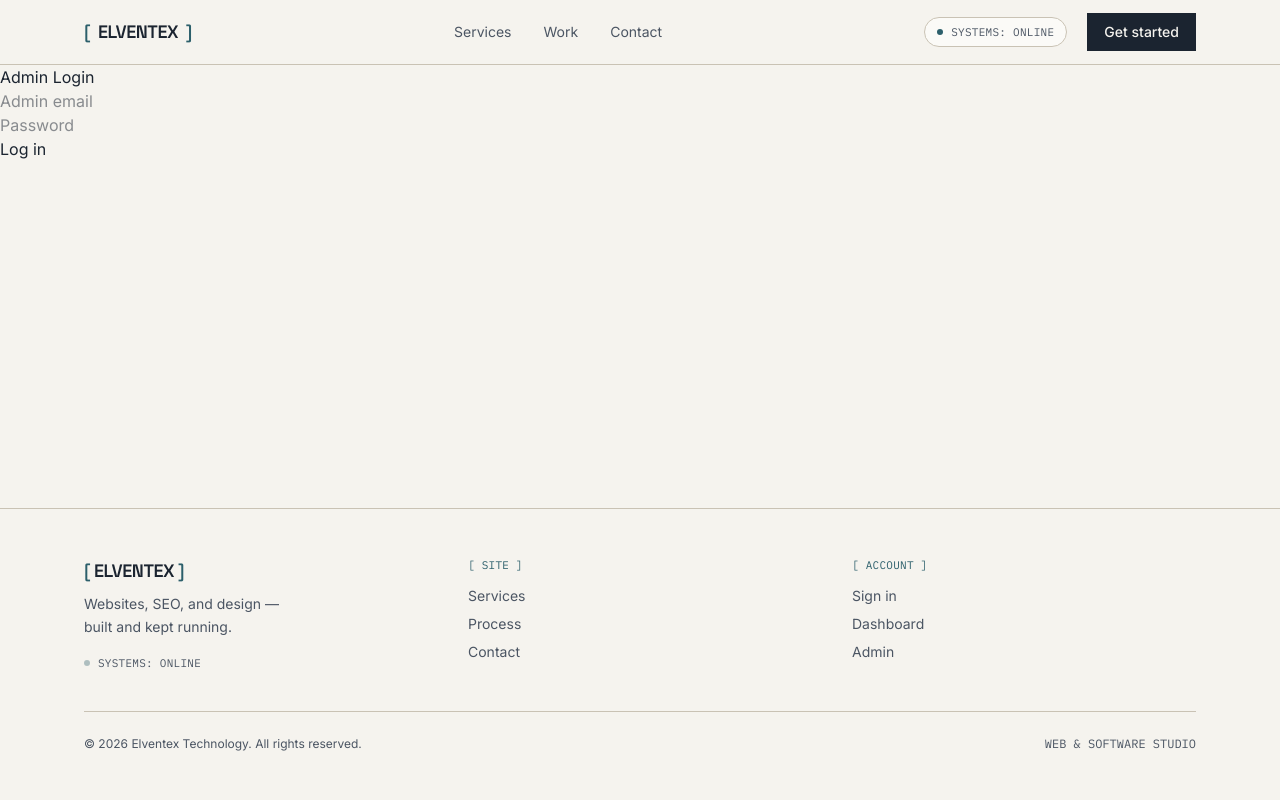
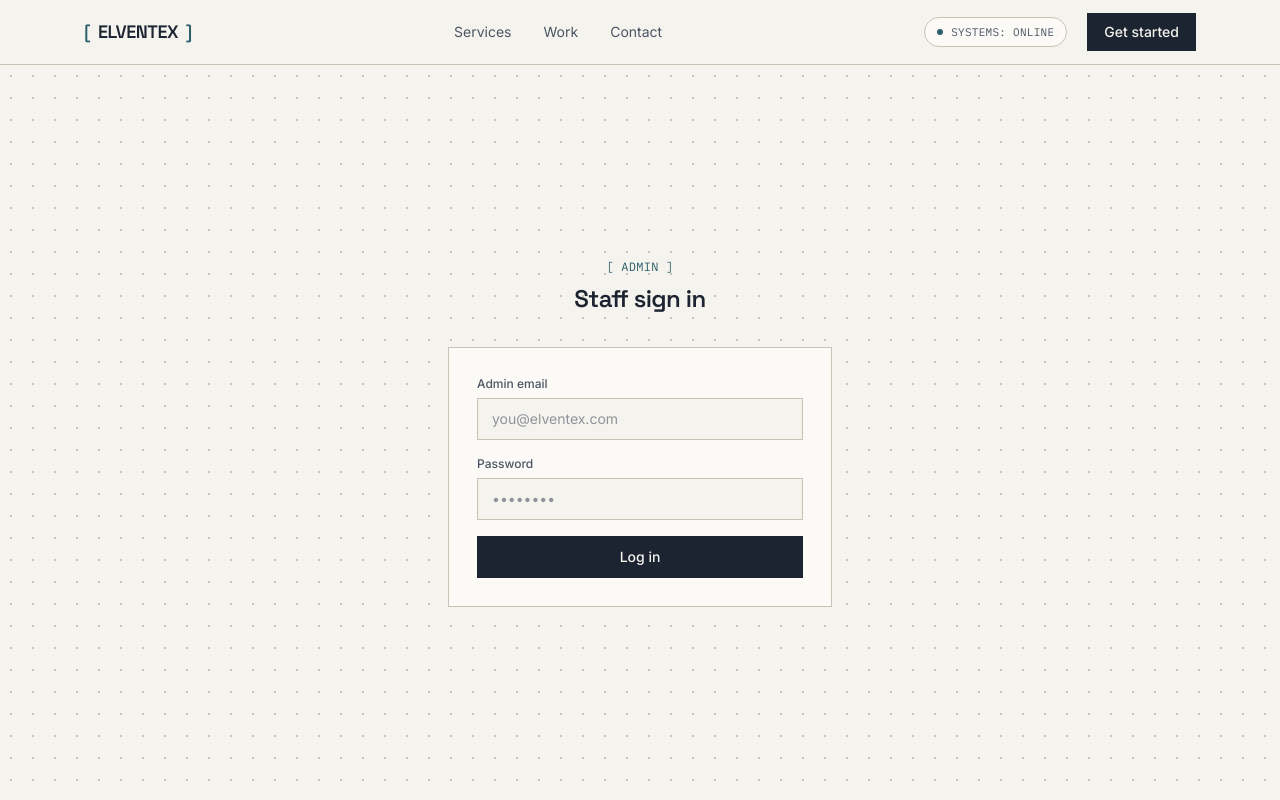
Before and after one commit to Ritesh10506/ElventexTechnology, a Next.js app in the folder frontend/: page /admin in a window 1280 px wide. Shown: the top 800 px of the page. Built offline with nearby package versions, Linux system fonts and the light colour scheme.

Commit message:
Redesign admin page to match blueprint theme

```diff
--- a/frontend/src/app/admin/page.js
+++ b/frontend/src/app/admin/page.js
@@ -11,6 +11,14 @@ const STATUSES = [
   "cancelled",
 ];
 
+const STATUS_STYLES = {
+  pending: "border-signal/50 bg-signal/10 text-ink",
+  in_progress: "border-blueprint/50 bg-blueprint/10 text-blueprint",
+  in_review: "border-blueprint/50 bg-blueprint/10 text-blueprint",
+  completed: "border-ink/30 bg-ink/5 text-ink",
+  cancelled: "border-line bg-paper text-ink-soft",
+};
+
 export default function Admin() {
   const [adminToken, setAdminToken] = useState(null);
   const [checkingStorage, setCheckingStorage] = useState(true);
@@ -18,6 +26,7 @@ export default function Admin() {
   const [email, setEmail] = useState("");
   const [password, setPassword] = useState("");
   const [loginError, setLoginError] = useState("");
+  const [loggingIn, setLoggingIn] = useState(false);
 
   const [requests, setRequests] = useState([]);
   const [loadingRequests, setLoadingRequests] = useState(false);
@@ -53,12 +62,15 @@ export default function Admin() {
   async function handleLogin(e) {
     e.preventDefault();
     setLoginError("");
+    setLoggingIn(true);
     try {
       const data = await adminLogin(email, password);
       localStorage.setItem("admin_token", data.access_token);
       setAdminToken(data.access_token);
     } catch (err) {
       setLoginError(err.message);
+    } finally {
+      setLoggingIn(false);
     }
   }
 
@@ -79,70 +91,155 @@ export default function Admin() {
 
   if (checkingStorage) return null;
 
+  const inputClasses =
+    "w-full border border-line bg-paper px-3.5 py-2.5 text-sm text-ink placeholder:text-ink-soft/60 outline-none transition-colors focus:border-blueprint";
+
   if (!adminToken) {
     return (
-      <main>
-        <h1>Admin Login</h1>
-        <form onSubmit={handleLogin}>
+      <main className="blueprint-grid flex min-h-[calc(100vh-4rem)] items-center justify-center px-5">
+        <div className="w-full max-w-sm">
+          <p className="mb-2 text-center font-[family-name:var(--font-mono)] text-xs tracking-wide text-blueprint">
+            [ ADMIN ]
+          </p>
+          <h1 className="mb-8 text-center font-[family-name:var(--font-display)] text-2xl font-semibold tracking-tight text-ink">
+            Staff sign in
+          </h1>
+
+          <div className="border border-line bg-paper-raised p-7">
+            <form onSubmit={handleLogin} className="space-y-4">
+              <div>
+                <label className="mb-1.5 block text-xs font-medium text-ink-soft">
+                  Admin email
+                </label>
                 <input
+                  className={inputClasses}
                   type="email"
-            placeholder="Admin email"
+                  placeholder="you@elventex.com"
                   value={email}
                   onChange={(e) => setEmail(e.target.value)}
                   required
                 />
-          <br />
+              </div>
+
+              <div>
+                <label className="mb-1.5 block text-xs font-medium text-ink-soft">
+                  Password
+                </label>
                 <input
+                  className={inputClasses}
                   type="password"
-            placeholder="Password"
+                  placeholder="••••••••"
                   value={password}
                   onChange={(e) => setPassword(e.target.value)}
                   required
                 />
-          <br />
-          <button type="submit">Log in</button>
+              </div>
+
+              <button
+                type="submit"
+                disabled={loggingIn}
+                className="w-full border border-ink bg-ink py-2.5 text-sm font-medium text-paper transition-colors hover:bg-blueprint hover:border-blueprint disabled:cursor-not-allowed disabled:opacity-60"
+              >
+                {loggingIn ? "Signing in…" : "Log in"}
+              </button>
             </form>
-        {loginError && <p style={{ color: "red" }}>{loginError}</p>}
+
+            {loginError && (
+              <p className="mt-4 border border-signal/40 bg-signal/10 px-3 py-2 text-xs text-ink">
+                {loginError}
+              </p>
+            )}
+          </div>
+        </div>
       </main>
     );
   }
 
   return (
-    <main>
-      <h1>Admin Dashboard</h1>
-      <button onClick={handleLogout}>Log out</button>
+    <main className="mx-auto max-w-6xl px-5 py-12">
+      <div className="mb-8 flex items-center justify-between">
+        <div>
+          <p className="mb-1 font-[family-name:var(--font-mono)] text-xs tracking-wide text-blueprint">
+            [ ADMIN ]
+          </p>
+          <h1 className="font-[family-name:var(--font-display)] text-2xl font-semibold tracking-tight text-ink">
+            All requests
+          </h1>
+        </div>
+        <button
+          onClick={handleLogout}
+          className="border border-line px-4 py-2 text-sm font-medium text-ink-soft transition-colors hover:border-blueprint hover:text-blueprint"
+        >
+          Log out
+        </button>
+      </div>
 
-      {loadingRequests && <p>Loading requests...</p>}
-      {requestsError && <p style={{ color: "red" }}>{requestsError}</p>}
+      {requestsError && (
+        <p className="mb-6 border border-signal/40 bg-signal/10 px-3 py-2 text-sm text-ink">
+          {requestsError}
+        </p>
+      )}
 
-      {!loadingRequests && requests.length === 0 && <p>No requests yet.</p>}
-
-      <table border="1" cellPadding="8" style={{ marginTop: "1rem", width: "100%" }}>
+      {loadingRequests ? (
+        <p className="font-[family-name:var(--font-mono)] text-xs tracking-wide text-ink-soft">
+          LOADING…
+        </p>
+      ) : requests.length === 0 ? (
+        <div className="border border-dashed border-line px-6 py-10 text-center">
+          <p className="text-sm text-ink-soft">No requests yet.</p>
+        </div>
+      ) : (
+        <div className="overflow-x-auto border border-line">
+          <table className="w-full min-w-[900px] border-collapse text-left text-sm">
             <thead>
-          <tr>
-            <th>ID</th>
-            <th>Customer</th>
-            <th>Email</th>
-            <th>Mobile</th>
-            <th>Service Type</th>
-            <th>Description</th>
-            <th>Status</th>
-            <th>Created</th>
+              <tr className="border-b border-line bg-paper-raised">
+                <th className="whitespace-nowrap px-4 py-3 font-[family-name:var(--font-mono)] text-[10px] font-medium uppercase tracking-wide text-ink-soft">
+                  ID
+                </th>
+                <th className="whitespace-nowrap px-4 py-3 font-[family-name:var(--font-mono)] text-[10px] font-medium uppercase tracking-wide text-ink-soft">
+                  Customer
+                </th>
+                <th className="whitespace-nowrap px-4 py-3 font-[family-name:var(--font-mono)] text-[10px] font-medium uppercase tracking-wide text-ink-soft">
+                  Mobile
+                </th>
+                <th className="whitespace-nowrap px-4 py-3 font-[family-name:var(--font-mono)] text-[10px] font-medium uppercase tracking-wide text-ink-soft">
+                  Service
+                </th>
+                <th className="px-4 py-3 font-[family-name:var(--font-mono)] text-[10px] font-medium uppercase tracking-wide text-ink-soft">
+                  Description
+                </th>
+                <th className="whitespace-nowrap px-4 py-3 font-[family-name:var(--font-mono)] text-[10px] font-medium uppercase tracking-wide text-ink-soft">
+                  Status
+                </th>
+                <th className="whitespace-nowrap px-4 py-3 font-[family-name:var(--font-mono)] text-[10px] font-medium uppercase tracking-wide text-ink-soft">
+                  Created
+                </th>
               </tr>
             </thead>
             <tbody>
               {requests.map((r) => (
-            <tr key={r.id}>
-              <td>{r.id}</td>
-              <td>{r.customer.name}</td>
-              <td>{r.customer.email}</td>
-              <td>{r.customer.mobile_number}</td>
-              <td>{r.service_type.replaceAll("_", " ")}</td>
-              <td>{r.description}</td>
-              <td>
+                <tr key={r.id} className="border-b border-line last:border-b-0">
+                  <td className="whitespace-nowrap px-4 py-3 font-[family-name:var(--font-mono)] text-xs text-ink-soft">
+                    #{r.id}
+                  </td>
+                  <td className="whitespace-nowrap px-4 py-3">
+                    <p className="text-ink">{r.customer.name}</p>
+                    <p className="text-xs text-ink-soft">{r.customer.email}</p>
+                  </td>
+                  <td className="whitespace-nowrap px-4 py-3 text-ink-soft">
+                    {r.customer.mobile_number || "—"}
+                  </td>
+                  <td className="whitespace-nowrap px-4 py-3 text-ink">
+                    {r.service_type.replaceAll("_", " ")}
+                  </td>
+                  <td className="max-w-xs px-4 py-3 text-ink-soft">{r.description}</td>
+                  <td className="whitespace-nowrap px-4 py-3">
                     <select
                       value={r.status}
                       onChange={(e) => handleStatusChange(r.id, e.target.value)}
+                      className={`border px-2 py-1.5 font-[family-name:var(--font-mono)] text-[11px] uppercase tracking-wide outline-none ${
+                        STATUS_STYLES[r.status] || STATUS_STYLES.pending
+                      }`}
                     >
                       {STATUSES.map((s) => (
                         <option key={s} value={s}>
@@ -151,11 +248,15 @@ export default function Admin() {
                       ))}
                     </select>
                   </td>
-              <td>{new Date(r.created_at).toLocaleString()}</td>
+                  <td className="whitespace-nowrap px-4 py-3 font-[family-name:var(--font-mono)] text-xs text-ink-soft">
+                    {new Date(r.created_at).toLocaleDateString()}
+                  </td>
                 </tr>
               ))}
             </tbody>
           </table>
+        </div>
+      )}
     </main>
   );
 }
```
Lines whose indentation alone changed are shown as unchanged.
